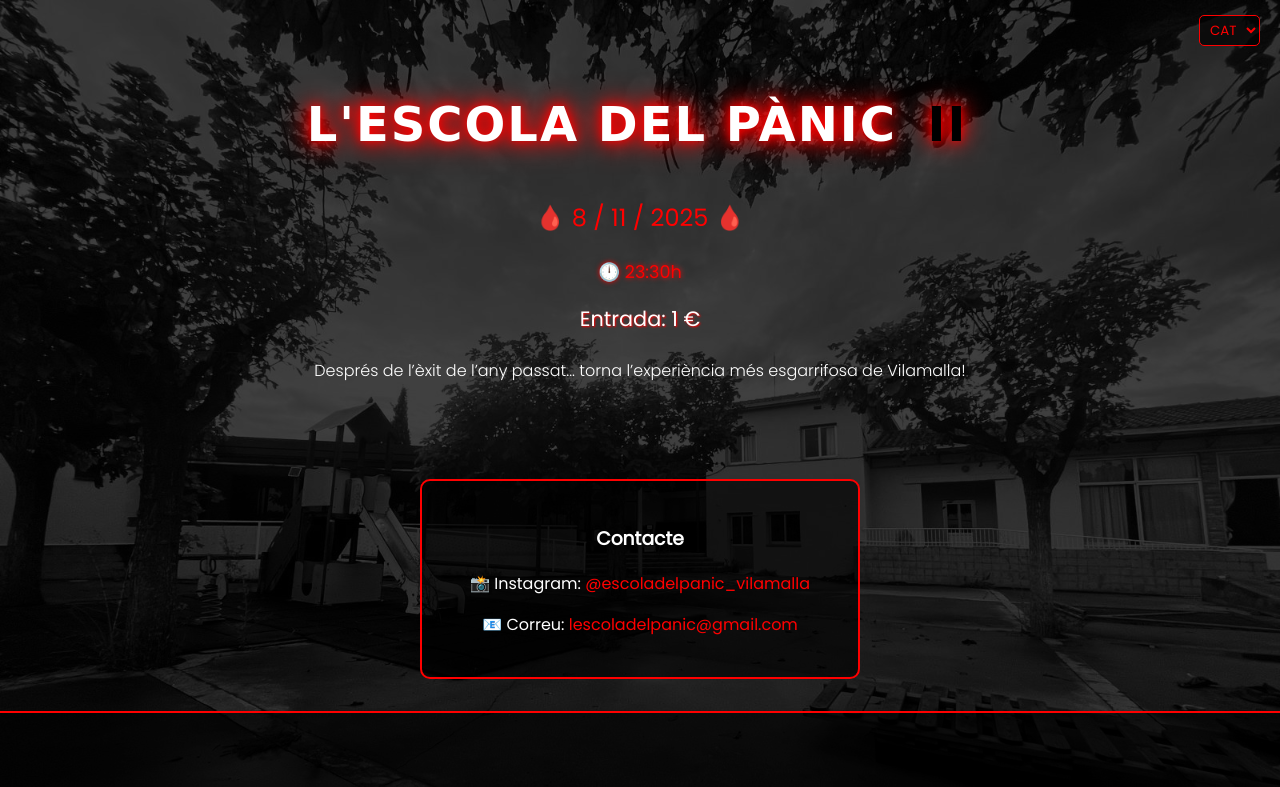
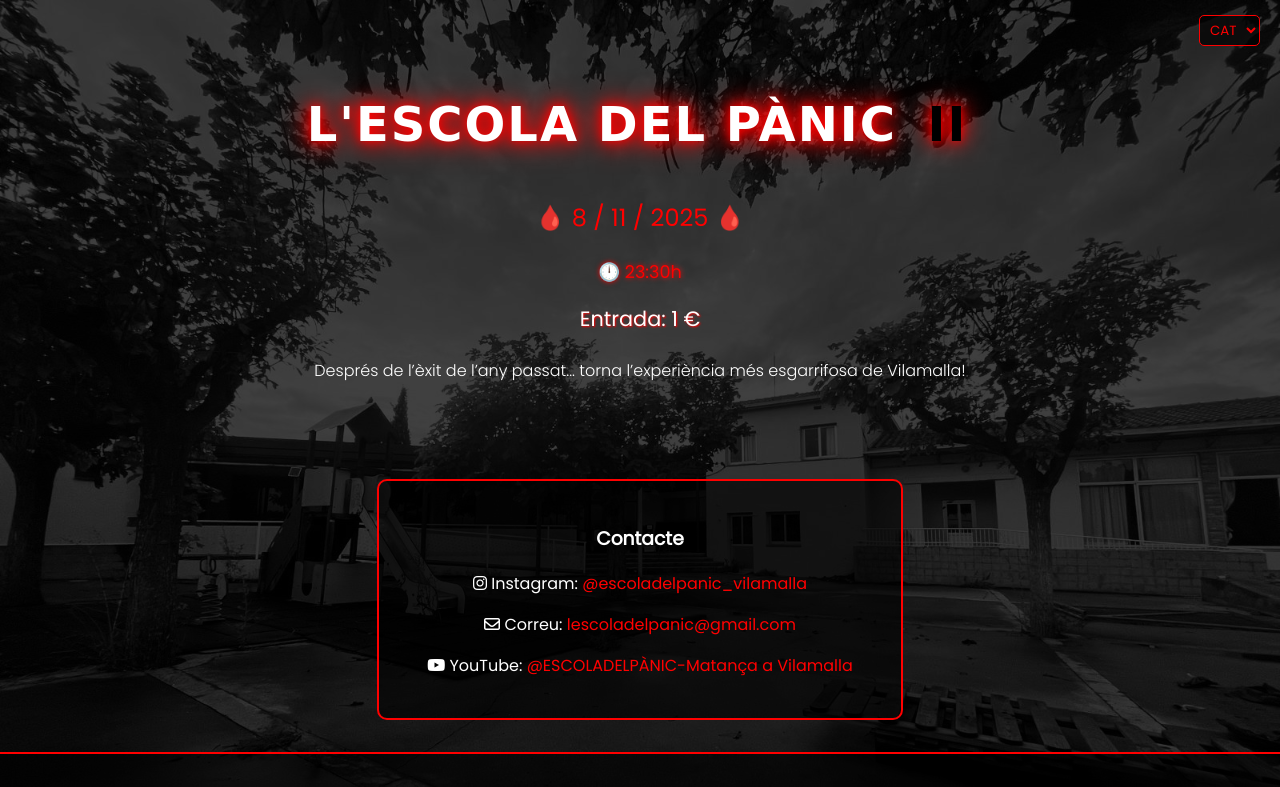
Before and after one commit to Casiexpo/ESCOLA_DEL_PANIC, a plain HTML site: page index.html in a window 1280 px wide. Shown: the top 787 px of the page. Drawn offline with Linux system fonts and the light colour scheme; a web font is replaced by a local one.

Commit message:
YOUTUBE_+_LOGOS

```diff
--- a/index.html
+++ b/index.html
@@ -3,6 +3,7 @@
 <head>
   <meta charset="UTF-8" />
   <meta name="viewport" content="width=device-width, initial-scale=1.0" />
+  <link rel="stylesheet" href="https://cdnjs.cloudflare.com/ajax/libs/font-awesome/6.6.0/css/all.min.css">
   <title>L'ESCOLA DEL PÀNIC II</title>
   <link rel="stylesheet" href="styles.css" />
 </head>
@@ -25,7 +26,7 @@
       L'ESCOLA DEL PÀNIC <span class="numero">II</span>
     </h1>
     <p id="date" class="data">🩸 8 / 11 / 2025 🩸</p>
-    <p id="hour" class="hora">🕛 23:30h</p>
+    <p id="hour" class="hora">🕛 20:30h</p>
     <p id="price" class="preu">Entrada: 1 €</p>
     <p id="intro" class="intro">
       Després de l’èxit de l’any passat... torna l’experiència més esgarrifosa de Vilamalla!
@@ -36,17 +37,27 @@
   <!-- Contacte -->
   <section class="contacte fade-in">
     <h3 id="contactTitle">Contacte</h3>
+
     <p>
-        📸 Instagram:
+      <i class="fa-brands fa-instagram"></i> Instagram:
       <a href="https://www.instagram.com/escoladelpanic_vilamalla" target="_blank" rel="noopener">
         @escoladelpanic_vilamalla
       </a>
     </p>
+
     <p>
-        📧 <span id="mailLabel">Correu</span>:
+      <i class="fa-regular fa-envelope"></i> <span id="mailLabel">Correu</span>:
       <a href="mailto:lescoladelpanic@gmail.com">lescoladelpanic@gmail.com</a>
     </p>
+
+    <p>
+      <i class="fa-brands fa-youtube"></i> YouTube:
+      <a href="https://www.youtube.com/@ESCOLADELP%C3%80NIC-Matan%C3%A7aaVilamal" target="_blank" rel="noopener">
+        @ESCOLADELPÀNIC-Matança a Vilamalla
+      </a>
+    </p>
   </section>
+</main>
 
     <!-- Ubicació -->
     <section class="mapa fade-in">
```
Lines whose indentation alone changed are shown as unchanged.
